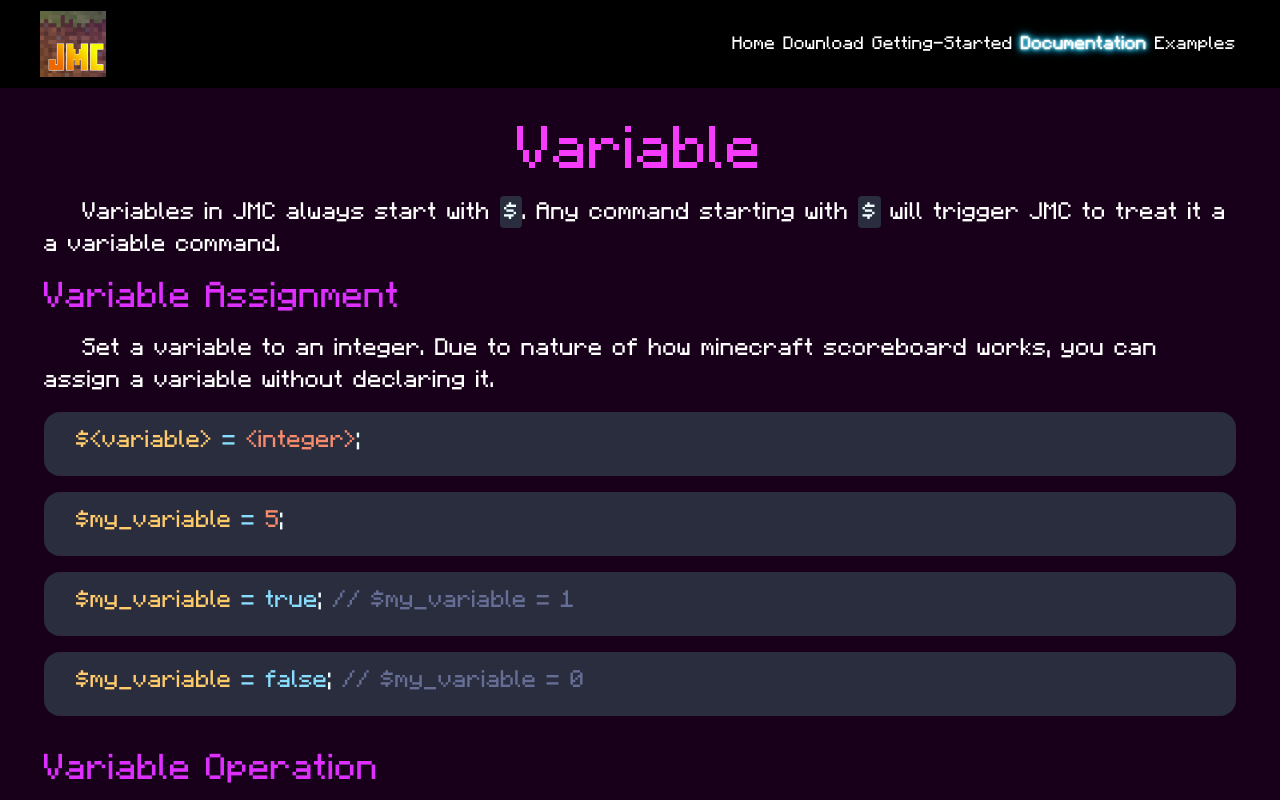
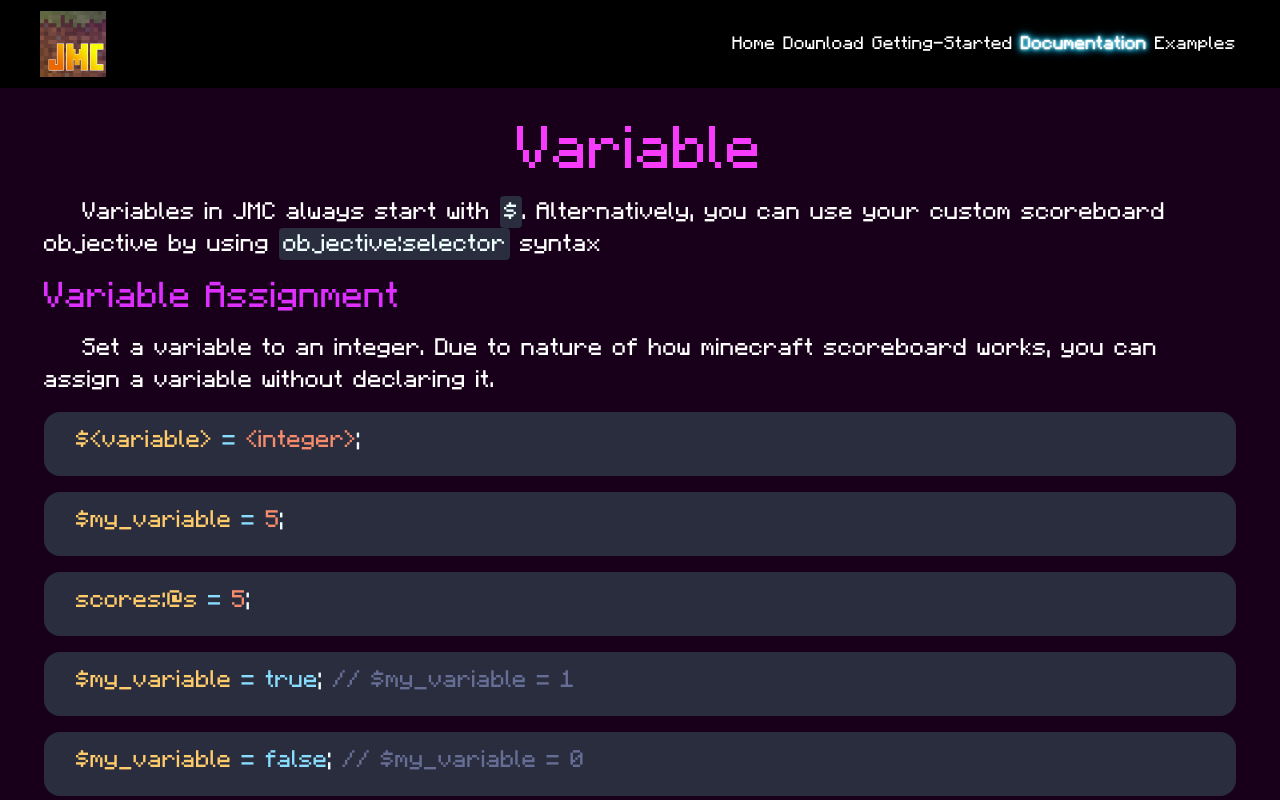
Before and after one commit to WingedSeal/jmc, a React (Create React App) app: page /documentation/variable in a window 1280 px wide. Shown: the top 800 px of the page. Built offline with nearby package versions, Linux system fonts and the light colour scheme.

Commit message:
Update Variable page to support obj:selector

```diff
--- a/src/pages/Variable/Variable.tsx
+++ b/src/pages/Variable/Variable.tsx
@@ -13,9 +13,10 @@ const Variable = () => {
                 <div className="text-white text-base md:text-2xl mt-4 max-w-full">
                     <p>
                         <Tab />
-                        Variables in JMC always start with <code>$</code>. Any
-                        command starting with <code>$</code> will trigger JMC to
-                        treat it a a variable command.
+                        Variables in JMC always start with <code>$</code>.
+                        Alternatively, you can use your custom scoreboard
+                        objective by using <code>objective:selector</code>{" "}
+                        syntax
                     </p>
                 </div>
                 <div className="text-secondary-contrast text-xl md:text-4xl mt-3 md:mt-4">
@@ -34,6 +35,11 @@ const Variable = () => {
                         </CodeBlock>
                         <CodeBlock>
                             <CodeText type="variable">$my_variable</CodeText>{" "}
+                            <CodeText type="operator">=</CodeText>{" "}
+                            <CodeText type="number">5</CodeText>;
+                        </CodeBlock>
+                        <CodeBlock>
+                            <CodeText type="variable">scores:@s</CodeText>{" "}
                             <CodeText type="operator">=</CodeText>{" "}
                             <CodeText type="number">5</CodeText>;
                         </CodeBlock>
@@ -92,12 +98,14 @@ const Variable = () => {
                             set the target score.
                         </li>
                         <li>
-                            <code>{">"}</code> Maximum: Compare target and source
-                            scores, and set target score to whichever is higher.
+                            <code>{">"}</code> Maximum: Compare target and
+                            source scores, and set target score to whichever is
+                            higher.
                         </li>
                         <li>
-                            <code>{"<"}</code> Minimum: Compare target and source
-                            scores, and set target score to whichever is lower.
+                            <code>{"<"}</code> Minimum: Compare target and
+                            source scores, and set target score to whichever is
+                            lower.
                         </li>
                         <li>
                             <code>{"><"}</code> Swap: Swap target's score with
```
